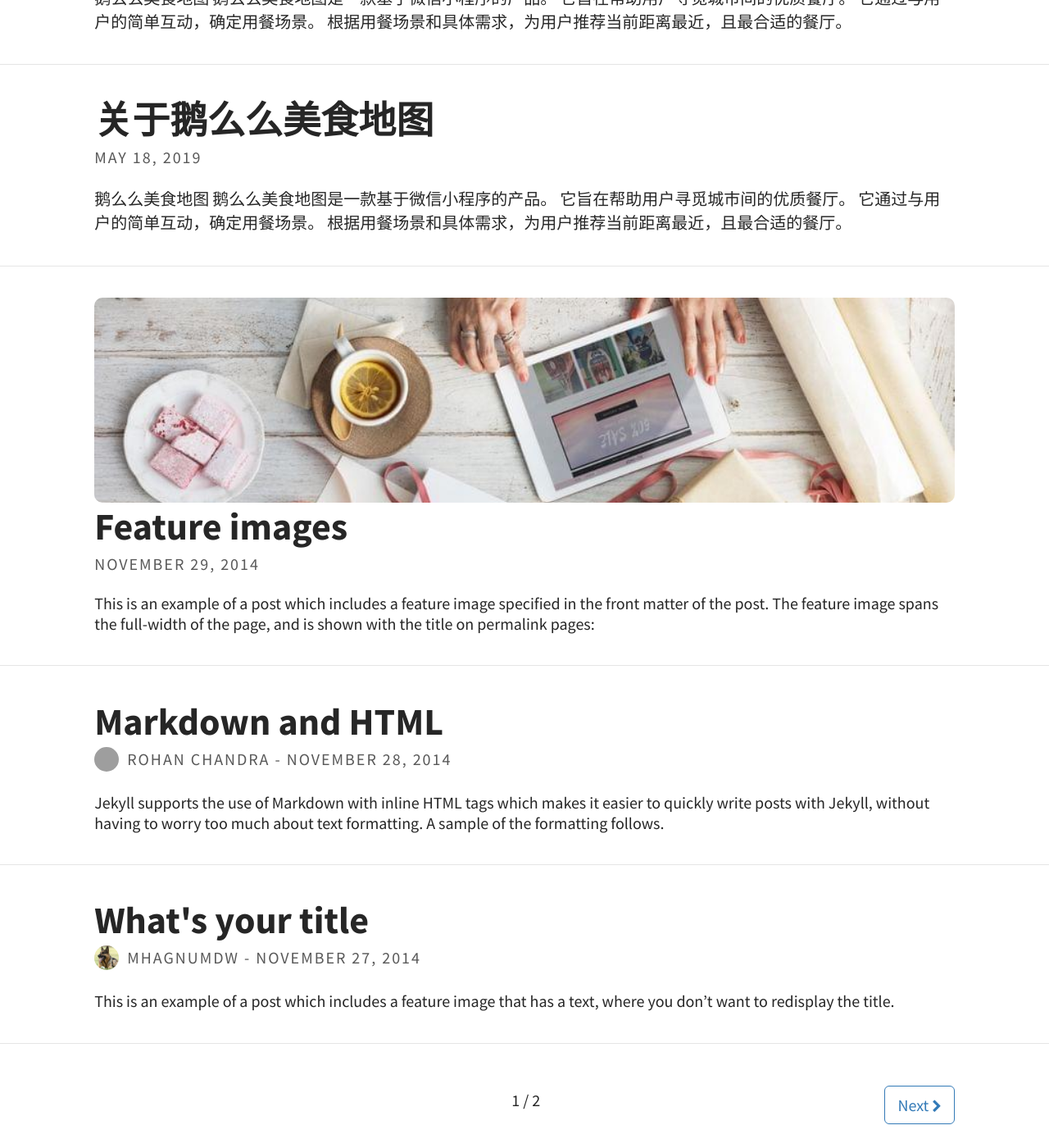
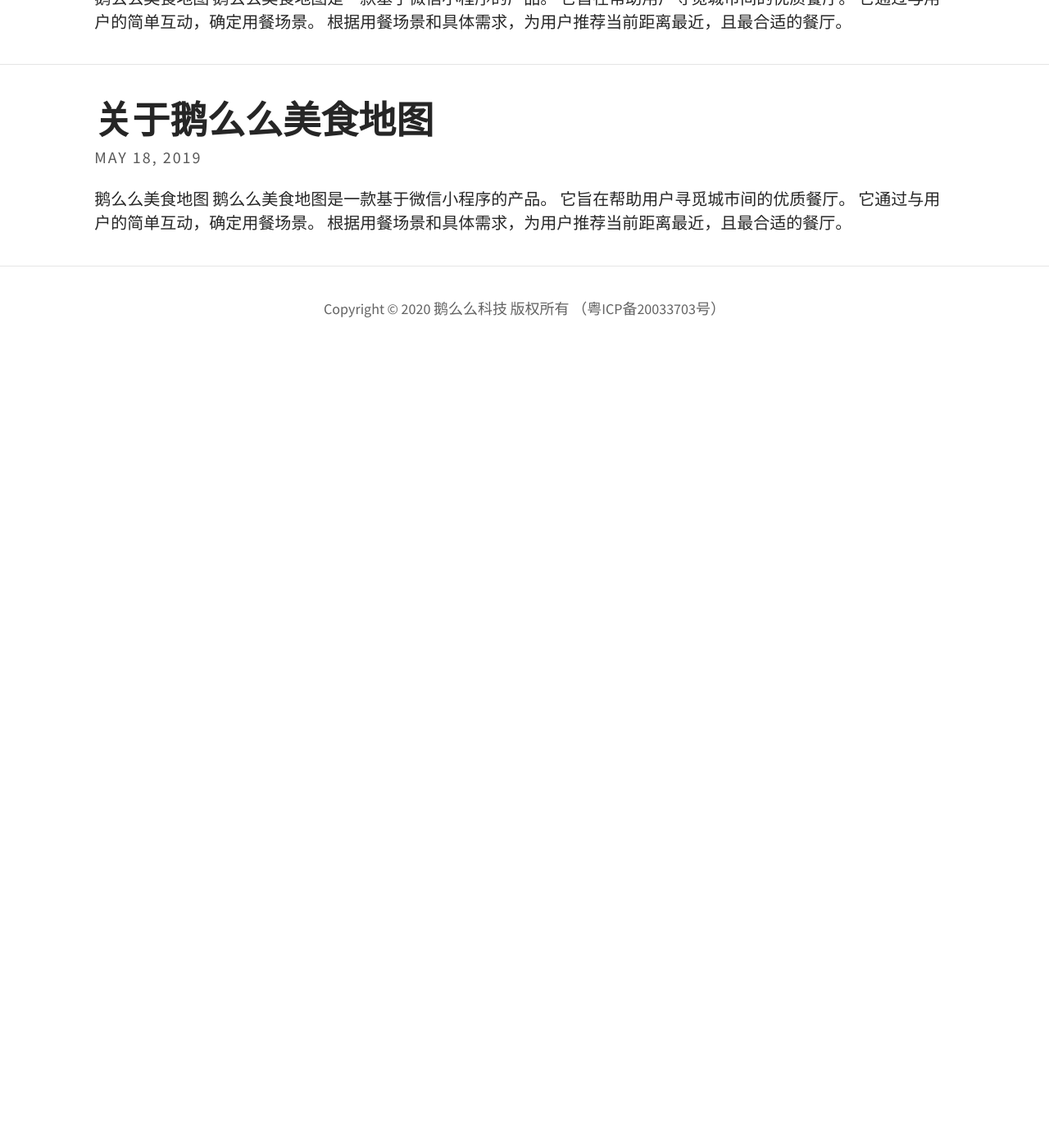
Before and after one commit to nanaezheng/nanae.github.io, a Jekyll site: the page built from index.html, in a window 1280 px wide and 1400 px high, scrolled down 551 px. Shown: the whole window at 82% size. Built offline with Jekyll 4.4.1, drawn with Linux system fonts in a browser that asks for light colours; the list of posts is cut into pages by our own code; after the commit the page ends 998 px from its top, so only the background shows below that; grey boxes are pictures that could not be loaded.

````diff
--- a/_posts/2014-11-27-whats-your-title.md
+++ /dev/null
@@ -1,14 +0,0 @@
----
-layout: post
-title: What's your title
-hide_title: true
-feature-img: assets/img/pexels/story.jpeg
-author: mhagnumdw
-tags: [Test, Lorem]
----
-
-This is an example of a post which includes a feature image that has a
-text, where you don't want to redisplay the title.
-
-We cannot simply set the title to the empty string, as that would
-break pages that list this post, such as home and tags.
--- a/_posts/2014-11-28-markdown-and-html.md
+++ /dev/null
@@ -1,41 +0,0 @@
----
-layout: post
-title: Markdown and HTML
-tags: [Test, Markdown]
-author: rohanchandra
----
-
-Jekyll supports the use of [Markdown](http://daringfireball.net/projects/markdown/syntax) with inline HTML tags which makes it easier to quickly write posts with Jekyll, without having to worry too much about text formatting. A sample of the formatting follows.
-
-Tables have also been extended from Markdown:
-
-First Header  | Second Header
-------------- | -------------
-Content Cell  | Content Cell
-Content Cell  | Content Cell
-
-Here's an example of an image, which is included using Markdown:
-
-![Image of a glass on a book]({{ "/assets/img/pexels/book-glass.jpeg" | relative_url }})
-
-Highlighting for code in Jekyll is done using Base16 or Rouge. This theme makes use of Rouge by default.
-
-{% highlight js %}
-// count to ten
-for (var i = 1; i <= 10; i++) {
-    console.log(i);
-}
-
-// count to twenty
-var j = 0;
-while (j < 20) {
-    j++;
-    console.log(j);
-}
-{% endhighlight %}
-
-Type on Strap uses KaTeX to display maths. Equations such as $$S_n = a \times \frac{1-r^n}{1-r}$$ can be displayed inline.
-
-Alternatively, they can be shown on a new line:
-
-$$ f(x) = \int \frac{2x^2+4x+6}{x-2} $$
--- a/_posts/2014-11-29-feature-images.md
+++ /dev/null
@@ -1,41 +0,0 @@
----
-layout: post
-title: Feature images
-feature-img: "assets/img/pexels/desk-messy.jpeg"
-thumbnail: "assets/img/thumbnails/desk-messy.jpeg"
-image: "assets/img/thumbnails/desk-messy.jpg" #seo tag
-tags: [Test, Lorem]
----
-
-This is an example of a post which includes a feature image specified in the front matter of the post.
-The feature image spans the full-width of the page, and is shown with the title on permalink pages:
-
-```yaml
-feature-img: "assets/img/pexels/desk-messy.jpeg"
-```
-
->  - And now it is working
-
-You can also add images aligned in your post using the `aligner` include.
-Make sure to separate all of the image path from in a string separated with `,`.
-It by default look into `assets/img/` so give the path from there, example:
-
-{% highlight ruby %}
-{% raw %}
-{% include aligner.html images="pexels/book-glass.jpeg,triangle.png" %}
-{% endraw %}
-{% endhighlight %}
-
-{% include aligner.html images="pexels/book-glass.jpeg,pexels/desk-messy.jpeg" %}
-
-
-Here you have two images side by side, but you can set more and set the amount per columns
-(by specifying the number of columns or let it be automatic using `"auto"`):
-
-{% highlight ruby %}
-{% raw %}
-{% include aligner.html images="portfolio/cabin.png,portfolio/cake.png,portfolio/circus.png" column=3 %}
-{% endraw %}
-{% endhighlight %}
-
-{% include aligner.html images="portfolio/cabin.png,portfolio/cake.png,portfolio/circus.png" column=3 %}
--- a/pages/about.md
+++ b/pages/about.md
@@ -6,8 +6,22 @@ feature-img: "assets/img/pexels/circuit.jpeg"
 tags: [About, Archive]
 ---
 
-Type on Strap is based on Type Theme, a free and open-source theme for [Jekyll](http://jekyllrb.com/), licensed under the MIT License.
+#鹅么么
 
-Head over to the [theme's documentation](https://github.io/sylhare/Type-on-Strap) for much more information about Type on Strap or to install this theme on your own Jekyll site.
+深圳市鹅么么科技有限公司（简称：鹅么么）成立于2020年4月。<br/>
 
-This file is an example of a page in Jekyll, that automatically shows up in the header navigation, you can delete or modify this file freely.
+主营产品是微信小程序「鹅么么美食地图」。<br/>
+
+该产品旨在帮助用户寻找最合适的餐厅。<br/>
+
+产品上线于2020年5月。目前开放地区是深圳和广州。<br/>
+
+更多城市开放进行中……
+
+##团队介绍
+
+我们团队主要来自深圳，来自包括百度、腾讯、阿里、滴滴、电信、华工设计院等知名企业。均主导或参与过大型项目，有丰富的互联网实战经验。
+
+##使命愿景
+
+让「今天吃什么」不再成为困扰。
--- a/pages/gallery.md
+++ b/pages/gallery.md
@@ -4,11 +4,29 @@ title: 产品介绍
 subtitle: From the pexels folder
 permalink: /gallery/
 gallery_path: "assets/img/pexels"
-tags: [Gallery, Photo]
 ---
 
-This is a photo gallery made from the static files in the `assets/img/pexels` folder.
-I wanted to create automatically a simple gallery from a folder without having to create a markdown page as you would for the portfolio.
+# 鹅么么美食地图
+
+##概述
+
+鹅么么美食地图是一款基于微信小程序的产品。<br/>
+它旨在帮助用户寻觅城市间的优质餐厅。<br/>
+它通过与用户的简单互动，确定用餐场景。<br/>
+根据用餐场景和具体需求，为用户推荐当前距离最近，且最合适的餐厅。<br/>
+
+## 如何使用
+
+① 打开微信，搜索「鹅么么美食地图」小程序<br/>
+② 进入应用，简单回答四个小问题<br/>
+③ 根据推荐，确定你最想去的餐厅<br/>
+④ 到店签到，打卡，完成~<br/>
 
 
-{% include gallery.html gallery_path=page.gallery_path %}
+## 产品界面
+
+![avatar](https://nanae.jaward.cn/blog/uiui.png)
+
+## 二维码
+
+![avatar](https://nanae.jaward.cn/blog/qcode.jpg)
````
Also changed, not shown: _posts/2012-01-02-Tech-stuff-example.md (deleted, +0 -132 lines), _posts/2013-11-18-blogging-with-title.md (deleted, +0 -9 lines), _posts/2013-12-12-Generate-a-table-of-content.md (deleted, +0 -191 lines), _posts/2014-08-08-Markup-Syntax-Highlighting.md (deleted, +0 -88 lines), 1 other file.
